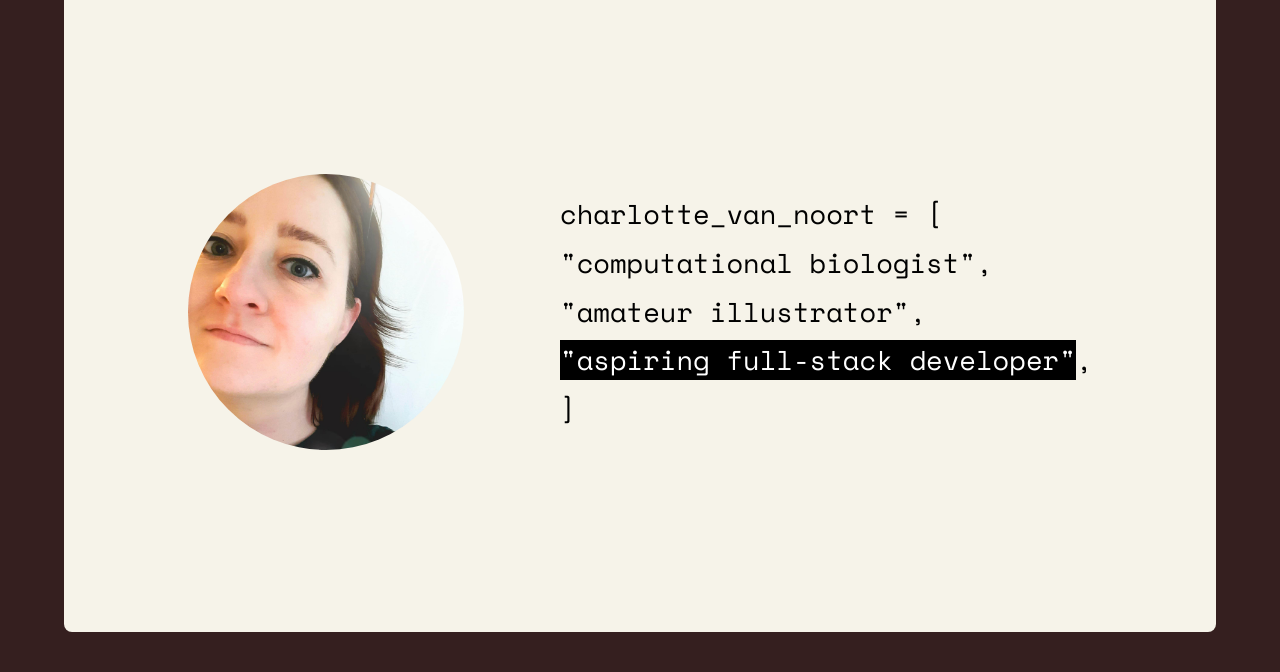
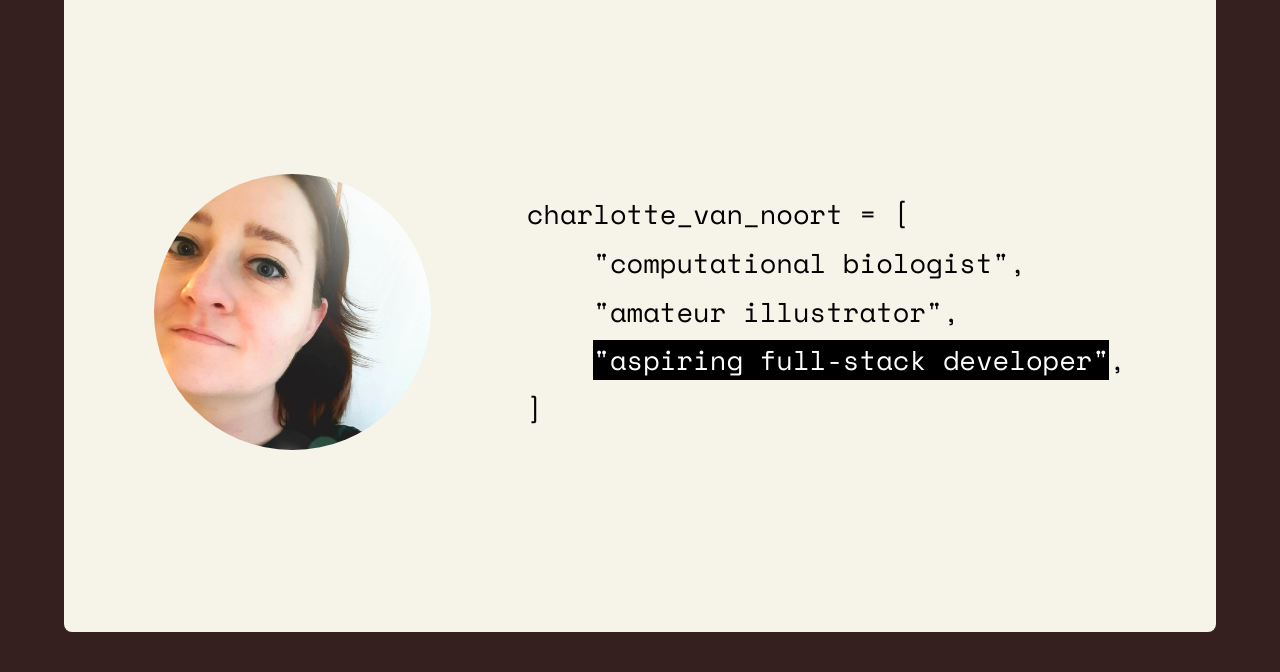
Before and after one commit to cvnoort/website-cvannoort, a plain HTML site: page src/index.html in a window 1280 px wide. Shown: the part 128-800 px from the top of the page. Drawn offline with nearby package versions, Linux system fonts and the light colour scheme.

Commit message:
Add indentation to intro section
Indent list items in the "about" intro section.

```diff
--- a/src/index.html
+++ b/src/index.html
@@ -41,9 +41,9 @@
         <article class="description-left">
             <p>
                 charlotte_van_noort = [<br>
-                "computational biologist",<br>
-                "amateur illustrator",<br>
-                <span class="highlight">"aspiring full-stack developer"</span>,<br>
+                &nbsp;&nbsp;&nbsp;&nbsp;"computational biologist",<br>
+                &nbsp;&nbsp;&nbsp;&nbsp;"amateur illustrator",<br>
+                &nbsp;&nbsp;&nbsp;&nbsp;<span class="highlight">"aspiring full-stack developer"</span>,<br>
                 ]
             </p>
         </article>
```
